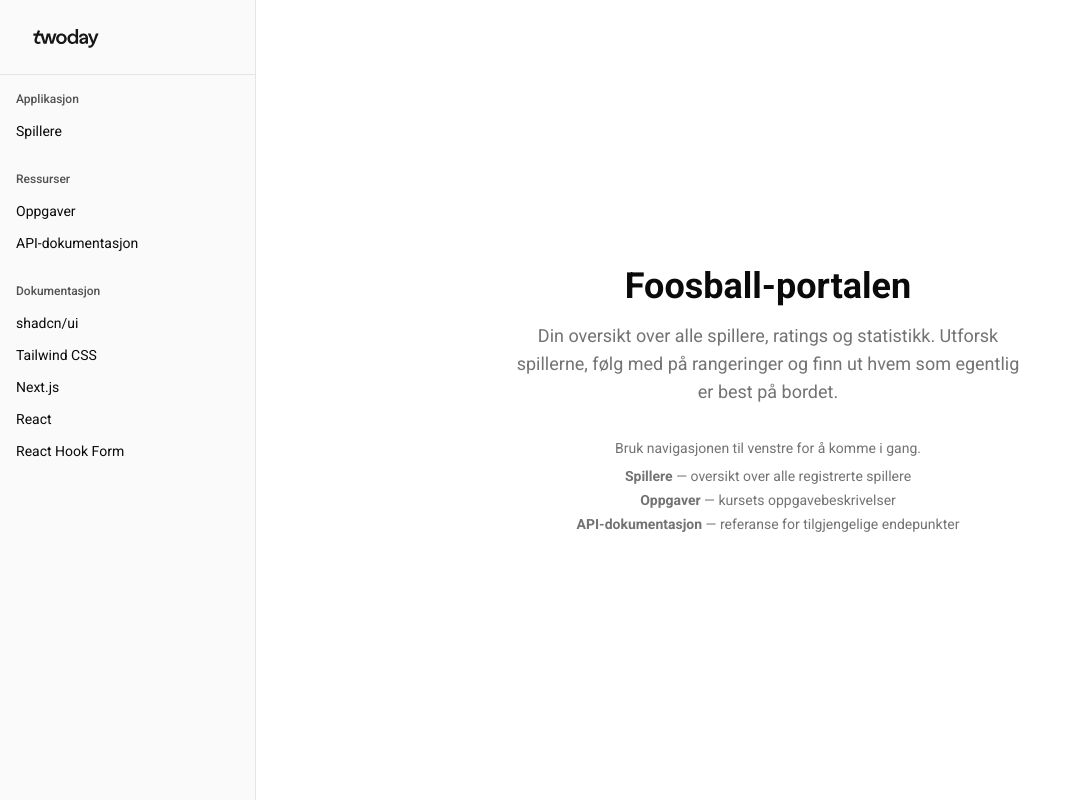
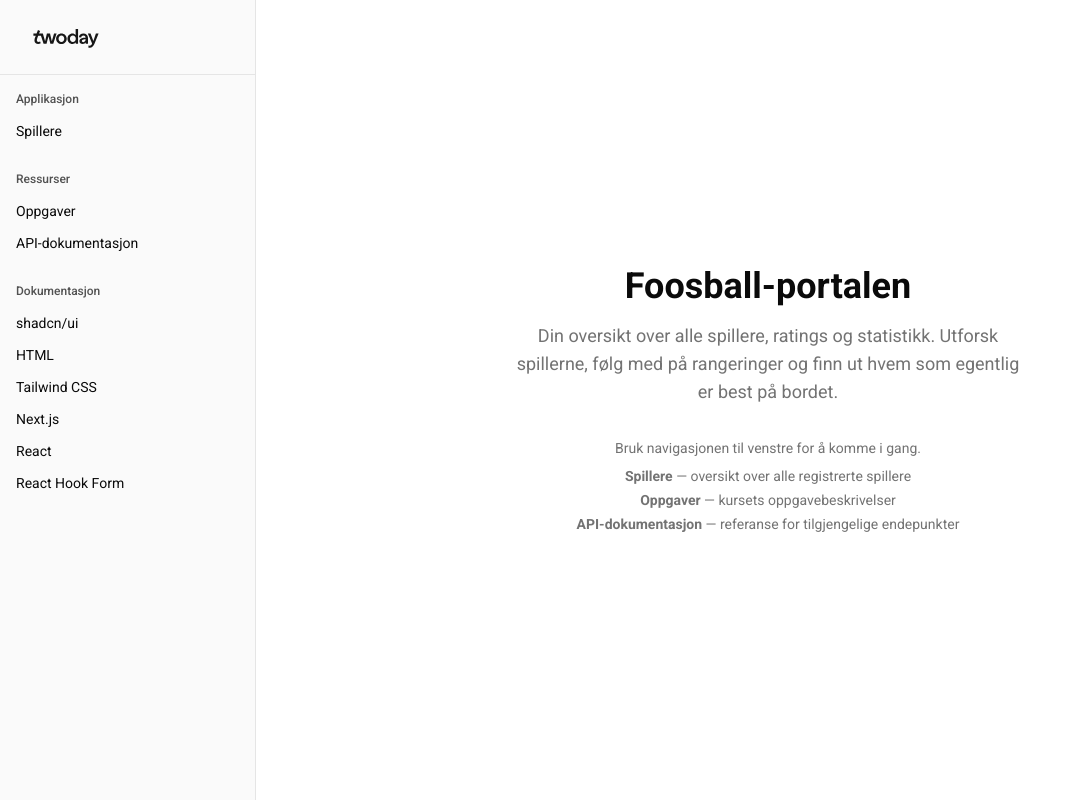
Before and after one commit to Petrokolus/frontend-kurs, a Next.js app: page /velkommen in a window 1280 px wide. Shown: the whole page, without its empty margins (0-1066 px from the left). Built offline with nearby package versions, Linux system fonts and the light colour scheme.

Commit message:
refactor: oppgave 1a

```diff
--- a/src/components/side-nav.tsx
+++ b/src/components/side-nav.tsx
@@ -24,6 +24,7 @@ const resourcePages = [
 
 const externalLinks = [
   { href: "https://ui.shadcn.com/docs/components", label: "shadcn/ui" },
+  { href: "https://developer.mozilla.org/en-US/docs/Web/HTML", label: "HTML" },
   {
     href: "https://tailwindcss.com/docs/installation/using-vite",
     label: "Tailwind CSS",
```
Also changed, not shown: 1 other file (tests, documents, lock files or other folders).
